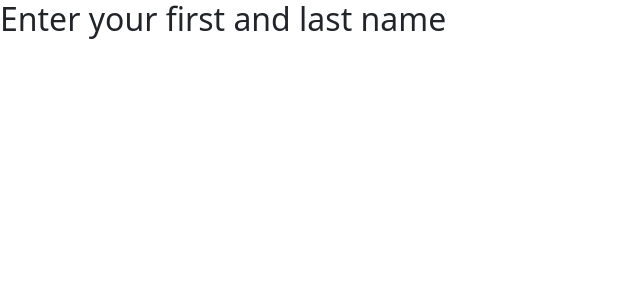
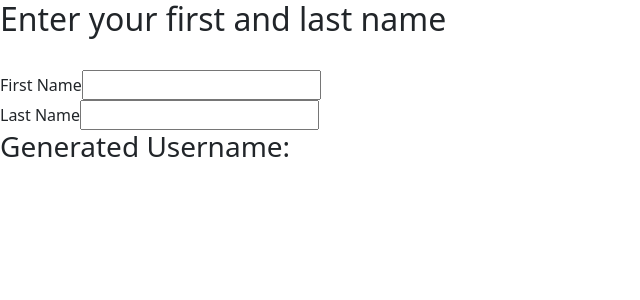
Before and after one commit to awaism551/wallethub-test, an Angular app: page /test-four in a window 1280 px wide. Shown: the top 300 px of the page, without its empty margins (0-640 px from the left). Built offline with nearby package versions, Linux system fonts and the light colour scheme.

Commit message:
angular test-04

```diff
--- a/src/app/test-03.ts
+++ b/src/app/test-03.ts
@@ -19,7 +19,7 @@ import { FormsModule } from "@angular/forms";
 
 @Component({
   selector: "ng-app",
-  template: `<form (ngSubmit)="onSubmit()">
+  template: `<form (ngSubmit)="onSubmit()" method="POST">
     <h2>Login</h2>
     <br />
     <input type="email" [(ngModel)]="email" name="email" />
--- a/src/app/test-04.ts
+++ b/src/app/test-04.ts
@@ -6,19 +6,29 @@
 import { Component, NgModule  } from '@angular/core';
 import { RouterModule} from "@angular/router";
 import { CommonModule } from '@angular/common';
+import { FormsModule } from '@angular/forms';
 
 @Component({
     selector : 'ng-app',
     template : `
-                <h2>Enter your first and last name</h2>
-                <div>
-                </div>
+                <h2>Enter your first and last name</h2><br/>
+                <label for="firstName">First Name</label>
+                <input type="text" (blur)="generateUserName()" name="firstName" id="firstName" [(ngModel)]="firstName"/><br/>
+                <label for="lastName">Last Name</label>
+                <input type="text" (blur)="generateUserName()" name="lastName" id="lastName" [(ngModel)]="lastName"/><br/>
+                <h3>Generated Username: {{userName}}</h3>
                 `,
     styles : []
 })
 export class UserNameComponent {
-
-
+    public firstName: string;
+    public lastName: string;
+    public userName: string;
+    generateUserName() {
+        if (this.firstName && this.lastName) {
+            this.userName = `${this.firstName.toLowerCase()}_${this.lastName.toLowerCase()}_${Math.floor(Math.random() * 9) + 1}`
+        }
+    }
 }
 
 @NgModule({
@@ -29,7 +39,8 @@ export class UserNameComponent {
                 path : "",
                 component : UserNameComponent
             }
-        ])
+        ]),
+        FormsModule
     ],
     declarations : [UserNameComponent]
 })
```
